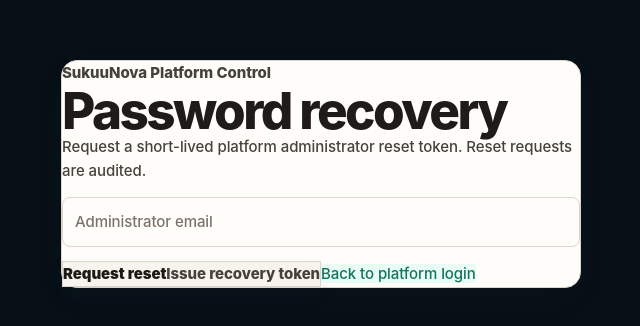
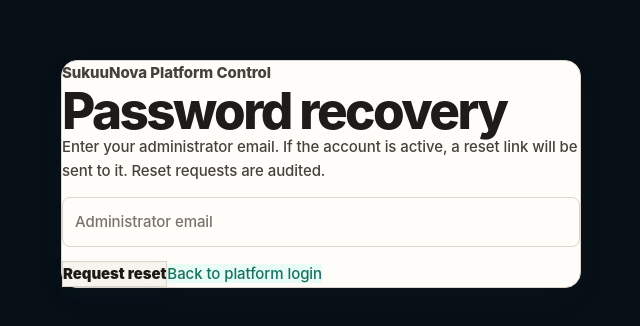
Before and after one commit to Eugene999B/SukuuNova, a Next.js app: page /platform/forgot-password in a window 1280 px wide. Shown: the part 226-552 px from the top of the page, without its empty margins (319-959 px from the left). Built offline with nearby package versions, Linux system fonts and the light colour scheme.

Commit message:
fix: stop rendering platform reset tokens

```diff
--- a/src/app/platform/forgot-password/page.tsx
+++ b/src/app/platform/forgot-password/page.tsx
@@ -2,10 +2,54 @@
 import { useState } from "react";
 import Link from "next/link";
 
-type ResetDelivery = { token?: string; expiresAt?: string };
-type ResetResult = { message?: string; delivery?: ResetDelivery };
+type ResetResult = { message?: string; error?: string };
 
-export default function ForgotPasswordPage(){
-  const [email,setEmail]=useState("");
-  const [result,setResult]=useState<ResetResult|null>(null);
-  return <main style={{minHeight:"100vh",display:"grid",placeItems:"center",padding:24,background:"#071017",color:"#eaf6f3"}}><section className="app-card app-panel" style={{maxWidth:520,width:"100%"}}><p className="app-kpi-label">SukuuNova Platform Control</p><h1>Password recovery</h1><p>Request a short-lived platform administrator reset token. Reset requests are audited.</p><input value={email} onChange={e=>setEmail(e.target.value)} placeholder="Administrator email" style={{width:"100%",margin:"14px 0",padding:12}}/><button className="app-action" onClick={async()=>setResult((await (await fetch("/api/auth/platform/reset",{method:"POST",headers:{"content-type":"application/json"},body:JSON.stringify({mode:"request",email})})).json()) as ResetResult)}><strong>Request reset</strong>Issue recovery token</button>{result&&<div className="app-banner" style={{marginTop:14}}><div><h3>{result.message}</h3>{result.delivery?.token&&<p style={{wordBreak:"break-all"}}>Token: {result.delivery.token}<br/>Expires: {result.delivery.expiresAt ? new Date(result.delivery.expiresAt).toLocaleString() : "—"}</p>}</div></div>}<Link href="/login/platform" className="app-pill">Back to platform login</Link></section></main>}
+export default function ForgotPasswordPage() {
+  const [email, setEmail] = useState("");
+  const [result, setResult] = useState<ResetResult | null>(null);
+  const [pending, setPending] = useState(false);
+
+  const submit = async () => {
+    setPending(true);
+    try {
+      const response = await fetch("/api/auth/platform/reset", {
+        method: "POST",
+        headers: { "content-type": "application/json" },
+        body: JSON.stringify({ mode: "request", email })
+      });
+      const data = (await response.json()) as ResetResult;
+      setResult(data);
+    } catch {
+      setResult({ error: "Unable to reach SukuuNova right now. Please try again." });
+    } finally {
+      setPending(false);
+    }
+  };
+
+  return (
+    <main style={{ minHeight: "100vh", display: "grid", placeItems: "center", padding: 24, background: "#071017", color: "#eaf6f3" }}>
+      <section className="app-card app-panel" style={{ maxWidth: 520, width: "100%" }}>
+        <p className="app-kpi-label">SukuuNova Platform Control</p>
+        <h1>Password recovery</h1>
+        <p>Enter your administrator email. If the account is active, a reset link will be sent to it. Reset requests are audited.</p>
+        <input
+          value={email}
+          onChange={(e) => setEmail(e.target.value)}
+          placeholder="Administrator email"
+          style={{ width: "100%", margin: "14px 0", padding: 12 }}
+        />
+        <button className="app-action" disabled={pending} onClick={submit}>
+          <strong>{pending ? "Sending…" : "Request reset"}</strong>
+        </button>
+        {result && (
+          <div className="app-banner" style={{ marginTop: 14 }}>
+            <p>{result.message || result.error}</p>
+          </div>
+        )}
+        <Link href="/login/platform" className="app-pill">
+          Back to platform login
+        </Link>
+      </section>
+    </main>
+  );
+}
```
